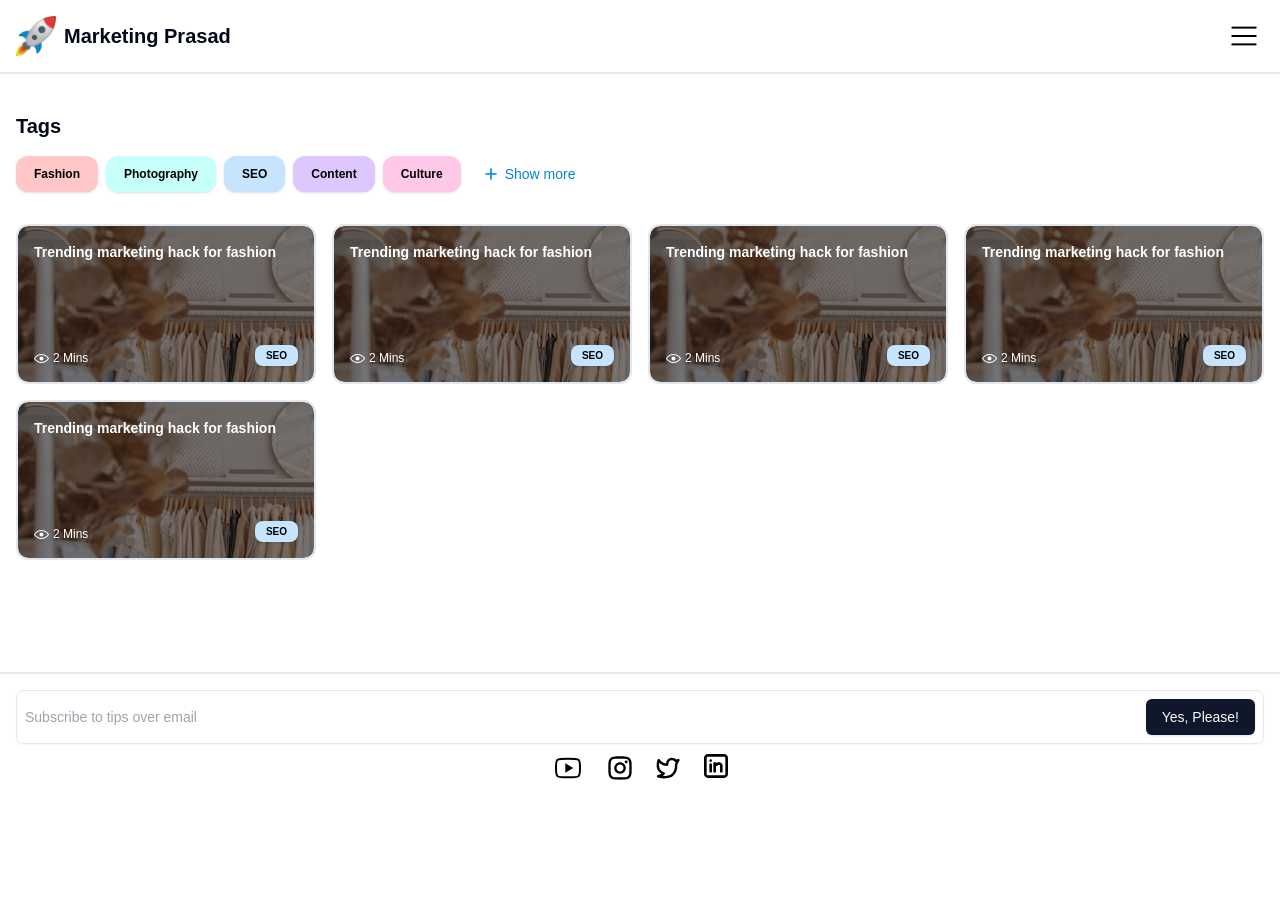
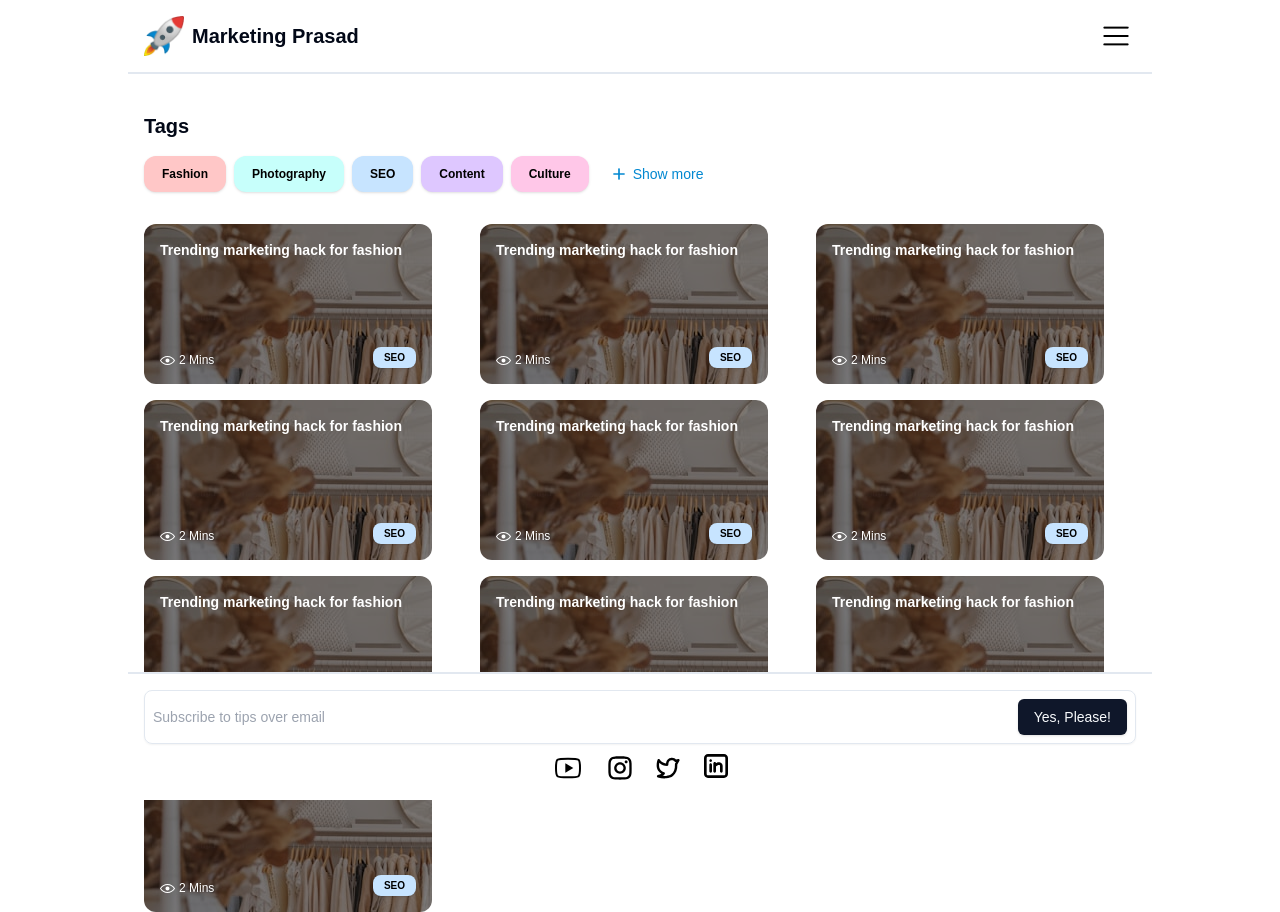
Before and after one commit to juheedhone/prasad-blog, a Next.js app: page / in a window 1280 px wide. Before the commit the page ends 800 px from the top, so only its background shows below. Built offline with nearby package versions, Linux system fonts and the light colour scheme.

Commit message:
task: max-w to entire page & card dimensions

```diff
--- a/src/app/layout.tsx
+++ b/src/app/layout.tsx
@@ -27,7 +27,7 @@ export default function RootLayout({
 	return (
 		<html lang="en">
 			<body
-        className={`${geistSans.variable} ${geistMono.variable} antialiased w-screen h-screen`}
+				className={`${geistSans.variable} ${geistMono.variable} antialiased w-screen h-screen *:max-w-5xl *:mx-auto`}
 			>
 				<NavBar />
 				{children}
--- a/src/app/page.tsx
+++ b/src/app/page.tsx
@@ -5,12 +5,8 @@ import ShowMoreButton from "@/components/ShowMoreButton";
 
 const Page = () => {
 	return (
-    <div className=" px-4 pb-36 pt-28">
-      {/* navbar */}
-      {/* <Card/> */}
-
+		<div className=" px-4 pb-36 pt-28 h-full">
 			<p className="font-bold text-xl pb-4 ">Tags</p>
-      {/* badges */}
 			<div className="pb-8 gap-2 flex flex-wrap">
 				<Badge name="Fashion" color="#FFC7C7" />
 				<Badge name="Photography" color="#C7FFFB" />
@@ -19,26 +15,15 @@ const Page = () => {
 				<Badge name="Culture" color="#ffC7e8" />
 				<ShowMoreButton />
 			</div>
-      {/* Cards */}
-      <div className="grid grid-cols-1 sm:grid-cols-2   md:grid-cols-3 lg:grid-cols-4 gap-4">
-        <ArticleDialog>
+			<div className="grid grid-cols-1 sm:grid-cols-2 md:grid-cols-3 gap-4">
+				{Array(10)
+					.fill(0)
+					.map((_, index) => (
+						<ArticleDialog key={Math.random().toString()}>
 							<Article heading="Trending marketing hack for fashion" time={2} />
 						</ArticleDialog>
-        <ArticleDialog>
-          <Article heading="Trending marketing hack for fashion" time={2} />
-        </ArticleDialog>
-        <ArticleDialog>
-          <Article heading="Trending marketing hack for fashion" time={2} />
-        </ArticleDialog>
-        <ArticleDialog>
-          <Article heading="Trending marketing hack for fashion" time={2} />
-        </ArticleDialog>
-        <ArticleDialog>
-          <Article heading="Trending marketing hack for fashion" time={2} />
-        </ArticleDialog>
+					))}
 			</div>
-
-      {/* search Input */}
 		</div>
 	);
 };
--- a/src/components/Article.tsx
+++ b/src/components/Article.tsx
@@ -7,7 +7,7 @@ interface Props {
 }
 const ArticleCard = ({ heading, time }: Props) => {
 	return (
-    <article className="w-80 max-w-full border-2 h-40 rounded-xl relative p-4 overflow-hidden">
+		<article className="w-full h-40 rounded-xl relative p-4 overflow-hidden md:max-w-72">
 			<div className="bg-[url(/card-bg.jpeg)] absolute inset-0 brightness-50 -z-10 h-full" />
 			<div className="flex flex-col justify-between h-full">
 				<h1 className=" text-white text-sm font-bold">{heading}</h1>
--- a/src/components/SearchInput.tsx
+++ b/src/components/SearchInput.tsx
@@ -1,6 +1,4 @@
 import SubscribeModal from "./SubscribeModal";
-import { Button } from "./ui/button";
-import { Dialog, DialogContent, DialogTrigger } from "./ui/dialog";
 
 const SearchInput = () => {
 	return (
@@ -12,7 +10,7 @@ const SearchInput = () => {
 					placeholder="Subscribe to tips over email"
 					className="outline-none w-0  flex-grow"
 				/>
-      <SubscribeModal/>
+				<SubscribeModal />
 			</div>
 			<div className="flex justify-center items-center space-x-6 pt-2">
 				<img src="/youtube.svg" alt="logo" />
```
Lines whose indentation alone changed are shown as unchanged.
